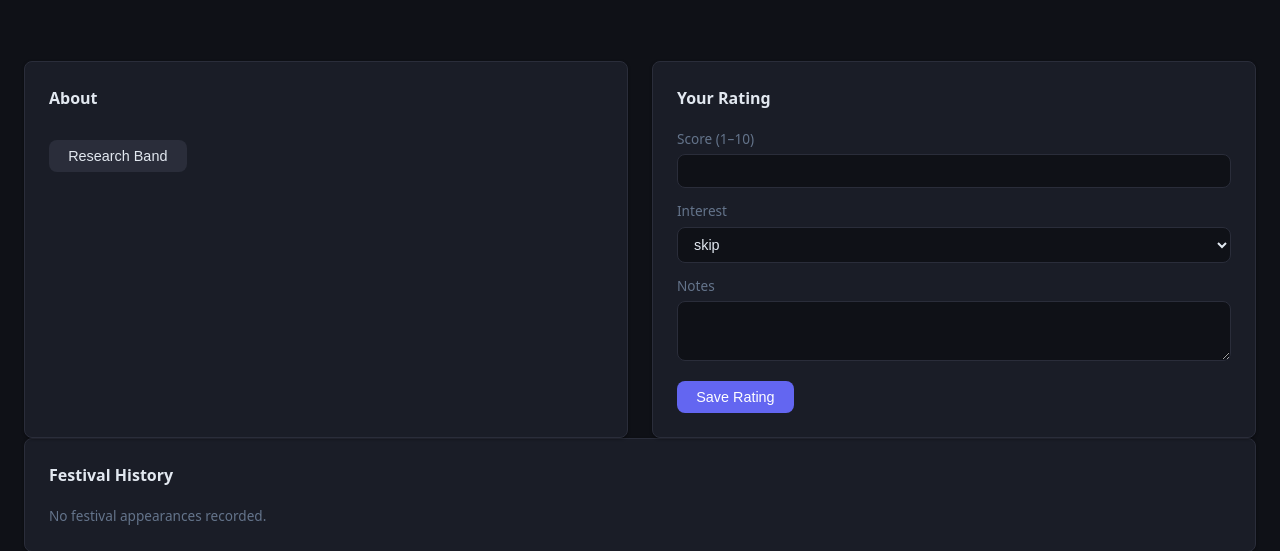
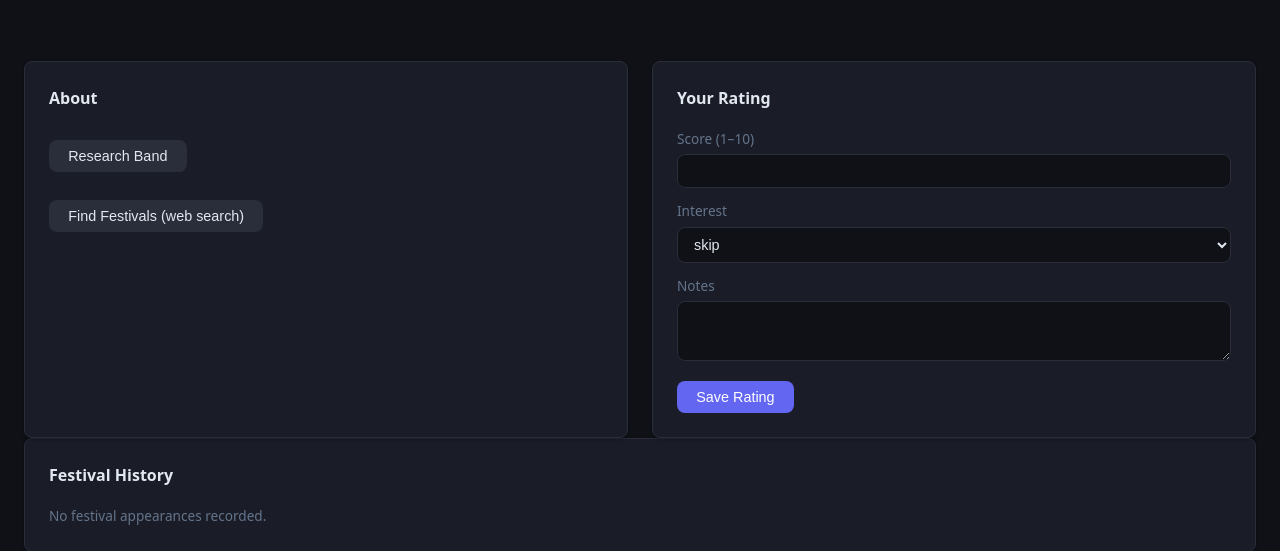
Before and after one commit to jahrling/MusicFest-Tracker, a FastAPI app: template ui/templates/band_detail.html in a window 1280 px wide. Shown: the part 132-683 px from the top of the page. Run offline with FastAPI, Linux system fonts and the light colour scheme; the template is opened without the code that fills it, so the values that code supplies are empty; some libraries are stand-ins or nearby versions.

Commit message:
Add per-band Find Festivals web-search action
Adds a "Find Festivals" button on the band detail page that runs a Claude
web-search query for festival appearances (last 5 years + upcoming) for
that one band. Opt-in per band rather than automatic across many — multi-
band auto-discovery is too expensive and noisy to be the default.

- research/band_agent.py: new find_band_festivals(band_name) using the
  web_search tool. Returns festivals + a coverage note; does not persist
  to the graph so the user can review before any future ingest step.
- api/main.py: POST /bands/{id}/find-festivals returns an HTML fragment
  (festival, date, location, status tag) for HTMX swap-in.
- ui/templates/band_detail.html: button + spinner + results container
  alongside the existing Research Band action.

Co-Authored-By: Claude Opus 4.7 <noreply@anthropic.com>

````diff
--- a/api/main.py
+++ b/api/main.py
@@ -379,6 +379,63 @@ async def research_band_api(band_id: str):
     return {"success": success, "band": updated}
 
 
+@app.post("/bands/{band_id}/find-festivals", response_class=HTMLResponse)
+async def find_band_festivals_api(band_id: str):
+    band = queries.get_band(band_id)
+    if not band:
+        raise HTTPException(404, "Band not found")
+    from research.band_agent import find_band_festivals
+
+    band_name = band.get("name", band_id)
+    try:
+        result = find_band_festivals(band_name)
+    except Exception as exc:
+        log.exception("Find festivals failed for %s", band_name)
+        return HTMLResponse(
+            f'<div class="ingest-error">Find festivals failed: {exc}</div>'
+        )
+
+    festivals = result.get("festivals", [])
+    notes = result.get("notes", "")
+
+    if not festivals:
+        msg = notes or "No festival appearances found in the last 5 years."
+        return HTMLResponse(f'<p class="muted">{msg}</p>')
+
+    rows = ""
+    for f in festivals:
+        name = (f.get("name") or "").strip() or "—"
+        loc = (f.get("location") or "").strip() or "—"
+        date = (f.get("date") or "").strip() or "—"
+        status = (f.get("status") or "").strip()
+        source = (f.get("source") or "").strip()
+        status_tag = (
+            f'<span class="tag">{status}</span>' if status else ""
+        )
+        source_html = (
+            f'<br><span class="muted" style="font-size:0.75rem">source: {source}</span>'
+            if source else ""
+        )
+        rows += (
+            f'<tr>'
+            f'<td><strong>{name}</strong>{source_html}</td>'
+            f'<td>{date}</td>'
+            f'<td>{loc}</td>'
+            f'<td>{status_tag}</td>'
+            f'</tr>'
+        )
+    notes_html = f'<p class="muted" style="font-size:0.8rem">{notes}</p>' if notes else ""
+    return HTMLResponse(
+        f'<div class="find-festivals-results">'
+        f'<table class="data-table">'
+        f'<thead><tr><th>Festival</th><th>Date</th><th>Location</th><th>Status</th></tr></thead>'
+        f'<tbody>{rows}</tbody>'
+        f'</table>'
+        f'{notes_html}'
+        f'</div>'
+    )
+
+
 @app.post("/research/batch")
 async def research_batch_api(festival_id: str = Form(...)):
     timeline = queries.get_full_timeline()
--- a/research/band_agent.py
+++ b/research/band_agent.py
@@ -110,6 +110,69 @@ def research_band(band_name: str) -> BandResearch:
     )
 
 
+FESTIVAL_FINDER_SYSTEM = """You are a music research assistant specializing in festival lineups.
+Use web search to find festival appearances for a specific artist.
+Always return ONLY valid JSON with no markdown fences."""
+
+
+FESTIVAL_FINDER_PROMPT = """Find festivals that {band_name} has played at in the last 5 years, or is scheduled to play at upcoming.
+
+Sources to check (in order):
+1. The band's official website tour/shows page.
+2. Their social media (Instagram, X/Twitter, Facebook) tour announcements.
+3. Songkick, Bandsintown, setlist.fm artist pages.
+4. Festival lineup announcements that mention the band.
+
+Return a JSON object with this exact schema:
+{{
+  "festivals": [
+    {{
+      "name": "Festival Name",
+      "location": "City, ST or City, Country",
+      "date": "YYYY-MM-DD or YYYY",
+      "status": "past|upcoming",
+      "source": "where you found it (e.g. 'band's website', 'Songkick')"
+    }}
+  ],
+  "notes": "one sentence on coverage/confidence (e.g. 'tour page only lists 2025-2026')"
+}}
+
+Only include actual music festivals — not headlining club tours or one-off concerts.
+If you cannot find any festival appearances, return an empty festivals array.
+"""
+
+
+def find_band_festivals(band_name: str) -> dict:
+    """Use Claude with web search to find festival appearances for a band.
+
+    Returns a dict with 'festivals' (list) and 'notes' (string).
+    Not persisted to the graph — caller decides what to do with results.
+    """
+    client = anthropic.Anthropic(api_key=ANTHROPIC_API_KEY)
+
+    prompt = FESTIVAL_FINDER_PROMPT.format(band_name=band_name)
+
+    message = client.messages.create(
+        model=CLAUDE_MODEL,
+        max_tokens=2048,
+        system=FESTIVAL_FINDER_SYSTEM,
+        tools=[{"type": "web_search_20250305", "name": "web_search"}],
+        messages=[{"role": "user", "content": prompt}],
+    )
+
+    raw = ""
+    for block in message.content:
+        if block.type == "text":
+            raw = block.text.strip()
+
+    data = _safe_parse(raw)
+    return {
+        "festivals": data.get("festivals", []),
+        "notes": data.get("notes", ""),
+        "raw_response": raw,
+    }
+
+
 def _safe_parse(raw: str) -> dict:
     text = raw.strip()
     text = re.sub(r"^```(?:json)?\s*", "", text, flags=re.IGNORECASE)
--- a/ui/templates/band_detail.html
+++ b/ui/templates/band_detail.html
@@ -59,6 +59,14 @@
         </form>
         <span id="research-spinner" class="htmx-indicator">Researching...</span>
         <div id="research-status"></div>
+      </div>
+
+      <div class="action-row">
+        <form hx-post="/bands/{{ band.id }}/find-festivals" hx-target="#find-festivals-results" hx-swap="innerHTML" hx-indicator="#find-festivals-spinner">
+          <button type="submit" class="btn-secondary">Find Festivals (web search)</button>
+        </form>
+        <span id="find-festivals-spinner" class="htmx-indicator">Searching the web for festival appearances...</span>
+        <div id="find-festivals-results"></div>
       </div>
     </div>
 
````
